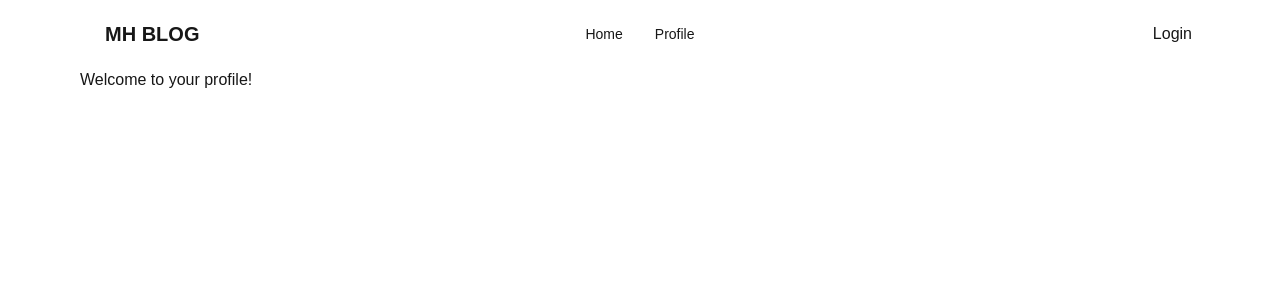
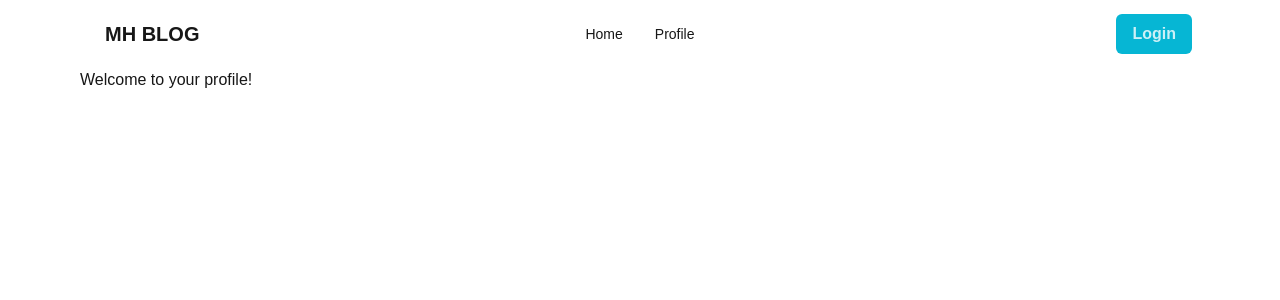
Before and after one commit to mahbubHossen-dev/start-Next.js, a Next.js app: page /profile in a window 1280 px wide. Shown: the top 300 px of the page. Built offline with nearby package versions, Linux system fonts and the light colour scheme; no server answers.

Commit message:
added styles login logout button

```diff
--- a/src/components/Navbar.jsx
+++ b/src/components/Navbar.jsx
@@ -2,7 +2,6 @@
 import React from 'react';
 import Container from './Container';
 import Link from 'next/link';
-
 import { getKindeServerSession } from '@kinde-oss/kinde-auth-nextjs/server';
 
 
@@ -10,7 +9,6 @@ const Navbar =async () => {
     const { getUser } = await getKindeServerSession()
     const user = await getUser()
     console.log(user)
-
     const menuLinks = <>
         <li><Link href={'/'}>Home</Link></li>
         <li><Link href={'/profile'}>Profile</Link></li>
@@ -51,7 +49,7 @@ const Navbar =async () => {
                     </div>
                     <div className="navbar-end">
                         {
-                            user && user.email ? <Link href={'/api/auth/logout'}>Logout</Link> : <Link href={'/api/auth/login'}>Login</Link>
+                            user && user.email ? <Link className='bg-cyan-500 text-white/80 py-2 px-4 rounded-md font-bold' href={'/api/auth/logout'}>Logout</Link> : <Link href={'/api/auth/login'} className='bg-cyan-500 text-white/80 py-2 px-4 rounded-md font-bold'>Login</Link>
                         }
                         {/* <LoginLink>Login</LoginLink>
                         <LogoutLink>Logout</LogoutLink> */}
--- a/src/components/PostCard.jsx
+++ b/src/components/PostCard.jsx
@@ -4,11 +4,10 @@ import React from 'react';
 const PostCard = ({post}) => {
     const {title, body, id} = post || {}
     return (
-        <div className='border border-black space-y-4 p-6'>
+        <div className='border border-black/50 space-y-4 p-6 rounded-sm'>
 
-            <Link href={`/blog/${id}`}><h3 className='text-xl font-medium border-b w-fit text-center'>{title.slice(0, 20)}...</h3></Link>
+            <Link href={`/blog/${id}`}><h3 className='text-xl font-medium border-b w-fit text-center mx-auto'>{title}</h3></Link>
 
-            <h3>{body}</h3>
         </div>
     );
 };
```
